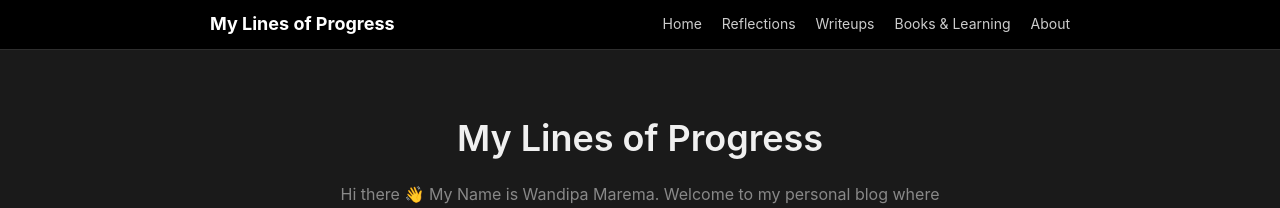
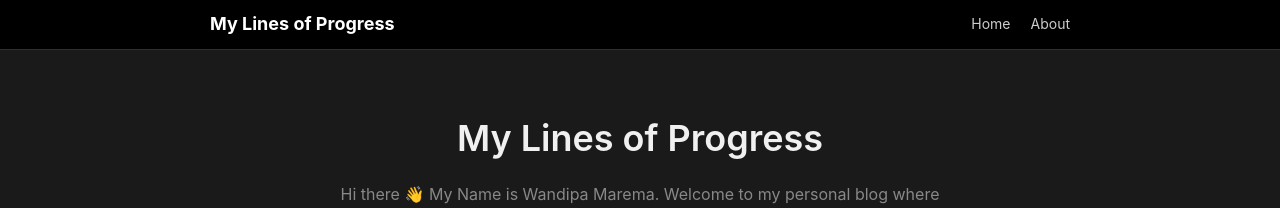
Before and after one commit to 1neWrld/1neWrld.github.io, a Jekyll site: the page built from index.html, in a window 1280 px wide. Shown: the top 208 px of the page. Built offline with Jekyll 4.4.1, drawn with Linux system fonts in a browser that asks for light colours.

Commit message:
Update default.html

```diff
--- a/_layouts/default.html
+++ b/_layouts/default.html
@@ -13,9 +13,6 @@
             <a href="{{ '/' | relative_url }}" class="logo">{{ site.title }}</a>
             <nav>
                 <a href="{{ '/' | relative_url }}">Home</a>
-                <a href="{{ '/reflections' | relative_url }}">Reflections</a>
-                <a href="{{ '/writeups' | relative_url }}">Writeups</a>
-                <a href="{{ '/knowledge' | relative_url }}">Books & Learning</a>
                 <a href="{{ '/about/' | relative_url }}">About</a>
             </nav>
         </div>
```
